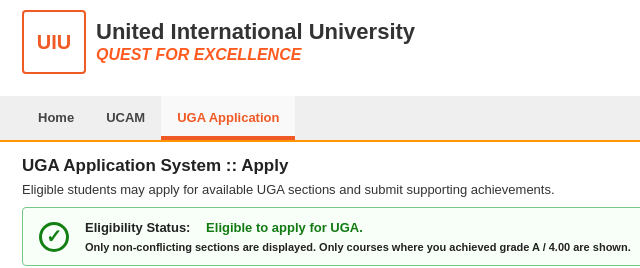
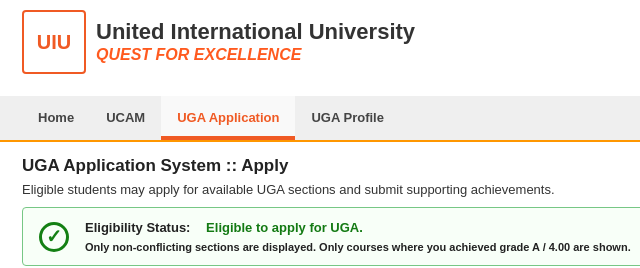
Before and after one commit to humairaneha/UGA-Application-interfaces, a plain HTML site: page index.html in a window 1280 px wide. Shown: the top 268 px of the page, 0-640 px from the left. Drawn offline with Linux system fonts and the light colour scheme.

Commit message:
Add link to UGA Profile in navigation

```diff
--- a/index.html
+++ b/index.html
@@ -507,6 +507,7 @@
     <a href="#">Home</a>
     <a href="#">UCAM</a>
     <a href="#" class="active">UGA Application</a>
+    <a href="UGA_profile.html" class=>UGA Profile</a>
   </nav>
 
   <main class="page-wrap">
```
